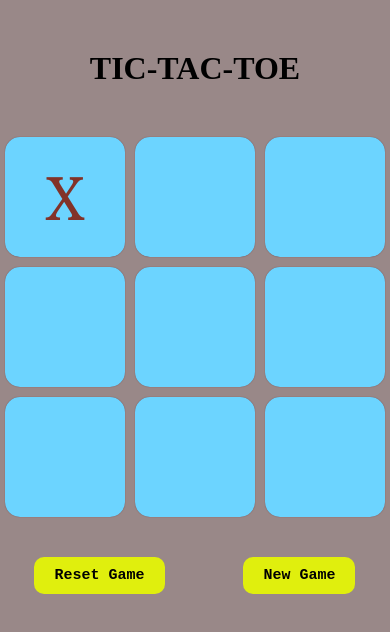
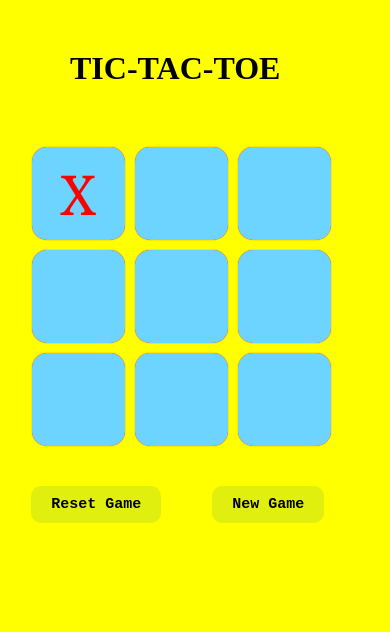
Before and after one commit to jyotiranjan0216/Tic-tac-toe-Web-Game, a plain HTML site: page index.html in a window 390 px wide. Both pictures are taken after a click on the button 65 px from the left and 197 px from the top of the page. Drawn offline with Linux system fonts and the light colour scheme.

Commit message:
Add responsiveness

```diff
--- a/index.html
+++ b/index.html
@@ -8,7 +8,7 @@
 </head>
 <body>
     <div class="container">
-        <h2 id="winner"></h2>
+        <h2 class="winner"></h2>
         <h1>TIC-TAC-TOE</h1>
         <div class="game">
             <button class="box"></button>
--- a/script.js
+++ b/script.js
@@ -1,6 +1,6 @@
 let boxes = document.querySelectorAll(".box");
 let resetBtn = document.getElementById("reset-btn");
-let winnerMsg = document.getElementById("winner");
+let winnerMsg = document.querySelector(".winner");
 let reset = document.getElementById("reset-btn");
 let restart = document.getElementById("restart-btn");
 let val1 = 0;
@@ -35,7 +35,10 @@ boxes.forEach(e => {
         }
         e.disabled = true;
         checkWinner();
-        if(win == 9) winnerMsg.innerText = `Tie Game! No winner`;
+        if(win == 9) {
+            winnerMsg.innerText = `Tie Game! No winner`;
+            winnerMsg.id = 'tie';
+        }
     })
 });
 
--- a/style.css
+++ b/style.css
@@ -2,6 +2,7 @@
     margin: 0;
     padding: 0;
 }
+
 .container {
     height: 100vh;
     width: 100vw;
@@ -9,10 +10,12 @@
 }
 
 h1 {
-    padding-top: 50px ;
-    text-align: center;
+    padding-top: 50px;
+    position: relative;
+    display: inline-block;
+    top: 10px;
+    left: 39.5rem;
 }
-
 
 .game {
     height: 390px;
@@ -26,21 +29,22 @@ h1 {
 }
 
 .box {
-    font-size:60px;
+    font-size: 60px;
     height: 120px;
     width: 120px;
     font-family: Georgia, 'Times New Roman', Times, serif;
     background-color: #6CD4FF;
-    color: #823329;
+    color: red;
     cursor: pointer;
     border-radius: 15px;
     border: none;
     box-shadow: 0 0 1px;
 }
 
+
 #reset-btn {
     padding: 10px 20px;
-    font-family:'Courier New', Courier, monospace;
+    font-family: 'Courier New', Courier, monospace;
     margin: 30px auto;
     background-color: #e0ef0d;
     color: black;
@@ -51,25 +55,79 @@ h1 {
     cursor: pointer;
 }
 
-#winner {
+.winner {
     background-color: #EADEDA;
     position: absolute;
     top: 38%;
     left: 26%;
     font-size: 80px;
-    transition: all 5s ease-out;;
 }
 
 #restart-btn {
     padding: 10px 20px;
     margin: 30px auto;
-    font-family:'Courier New', Courier, monospace;
+    font-family: 'Courier New', Courier, monospace;
     background-color: #e0ef0d;
     color: black;
     font-weight: bold;
     font-size: 15px;
     border: none;
     border-radius: 10px;
-    /* color: white; */
     cursor: pointer;
 }
+
+@media only screen and (max-width: 600px) {
+
+    .container {
+        height: 100vh;
+        width: 100vw;
+        background-color: yellow;
+    }
+
+    h1 {
+        position: relative;
+        display: inline-block;
+        top: 0px;
+        left: 0px;
+        margin: 0rem 70px;
+    }
+
+    .game {
+        height: 300px;
+        width: 300px;
+        margin: 60px 8vw;
+        display: flex;
+        flex-wrap: wrap;
+        justify-content: center;
+        align-items: center;
+        gap: 10px;
+    }
+
+    .box {
+        font-size: 55px;
+        height: 93px;
+        width: 93px;
+        color: red;
+    }
+
+    #restart-btn {
+        margin-right: 7px;
+    }
+
+    #reset-btn {
+        margin-left: 0px;
+    }
+
+    .winner {
+        position: absolute;
+        top: 38%;
+        left: 10%;
+        font-size: 34px;
+    }
+    #tie {
+        position: absolute;
+        top: 38%;
+        left: 5%;
+        font-size: 34px;
+    }
+}
```
